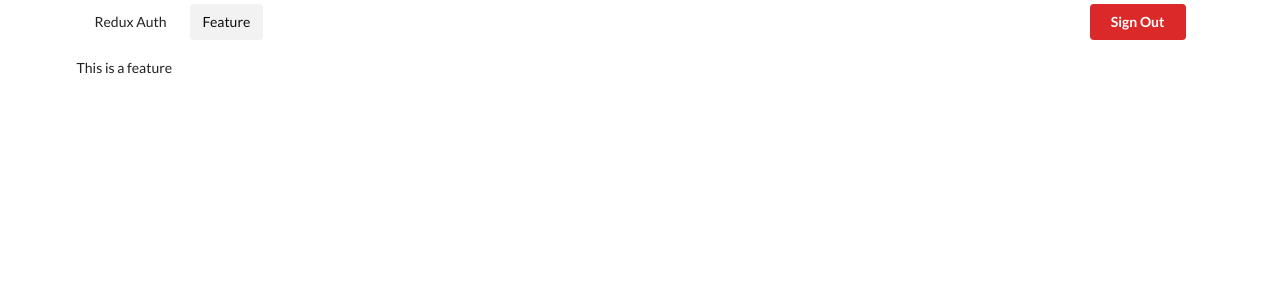
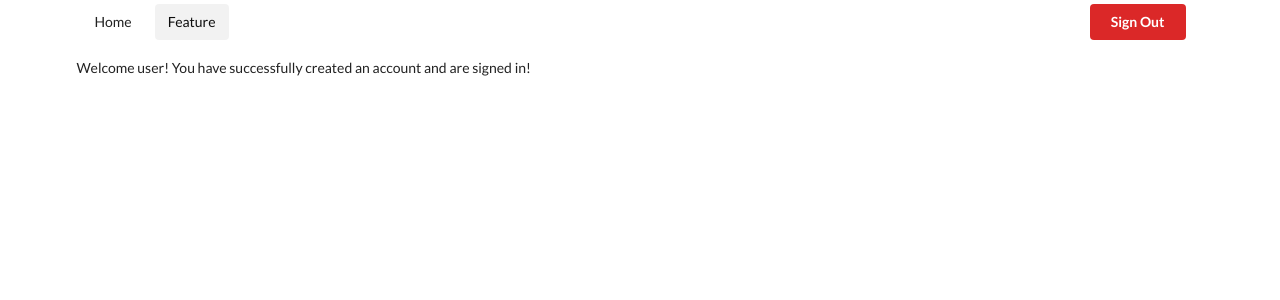
Before and after one commit to franknavarro/AuthClient, a React (Create React App) app: page /feature in a window 1280 px wide. Shown: the top 300 px of the page. Built offline with nearby package versions, Linux system fonts and the light colour scheme; sample sign-in values are in the browser's storage.

Commit message:
Updated text

```diff
--- a/src/components/Feature.js
+++ b/src/components/Feature.js
@@ -3,7 +3,12 @@ import requireAuth from './auth/requireAuth';
 
 class Feature extends Component {
   render() {
-    return <div>This is a feature</div>;
+    return (
+      <div>
+        Welcome user! You have successfully created an account and are signed
+        in!
+      </div>
+    );
   }
 }
 
--- a/src/components/Header.js
+++ b/src/components/Header.js
@@ -51,7 +51,7 @@ class Header extends Component {
       <div className="ui secondary menu">
         <div className="ui container">
           <Link to="/" className={`item ${this.activePath('/')}`}>
-            Redux Auth
+            Home
           </Link>
           {this.renderLinks()}
           <div className="right menu">{this.renderLoginButtons()}</div>
```
